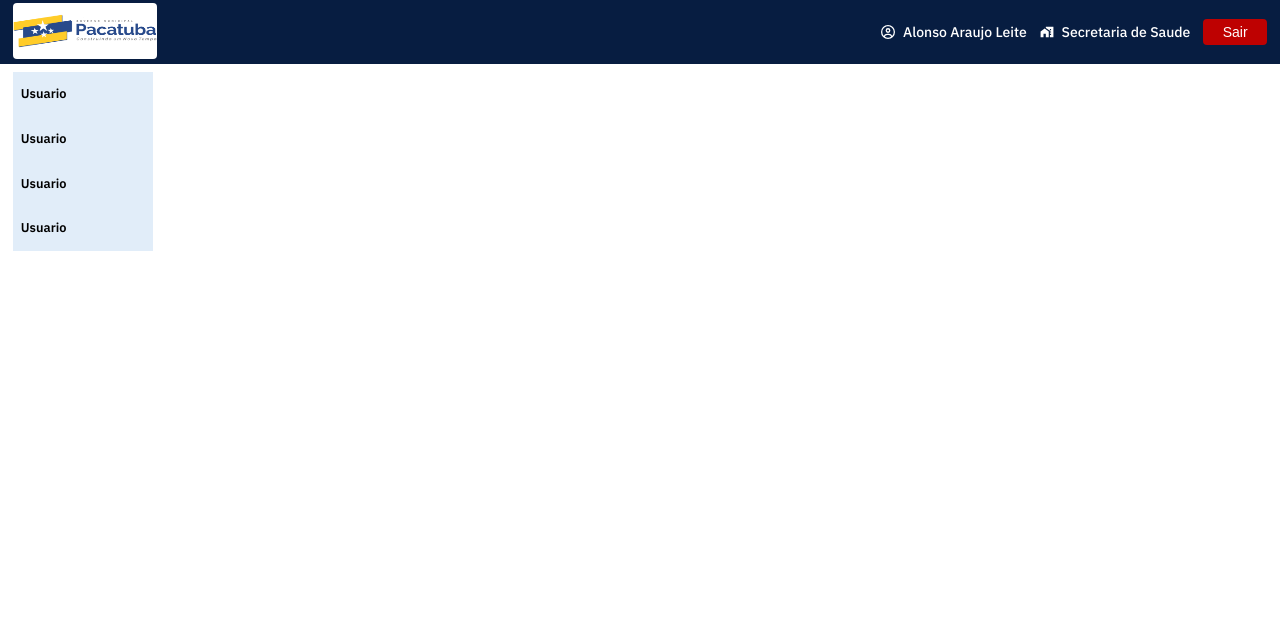
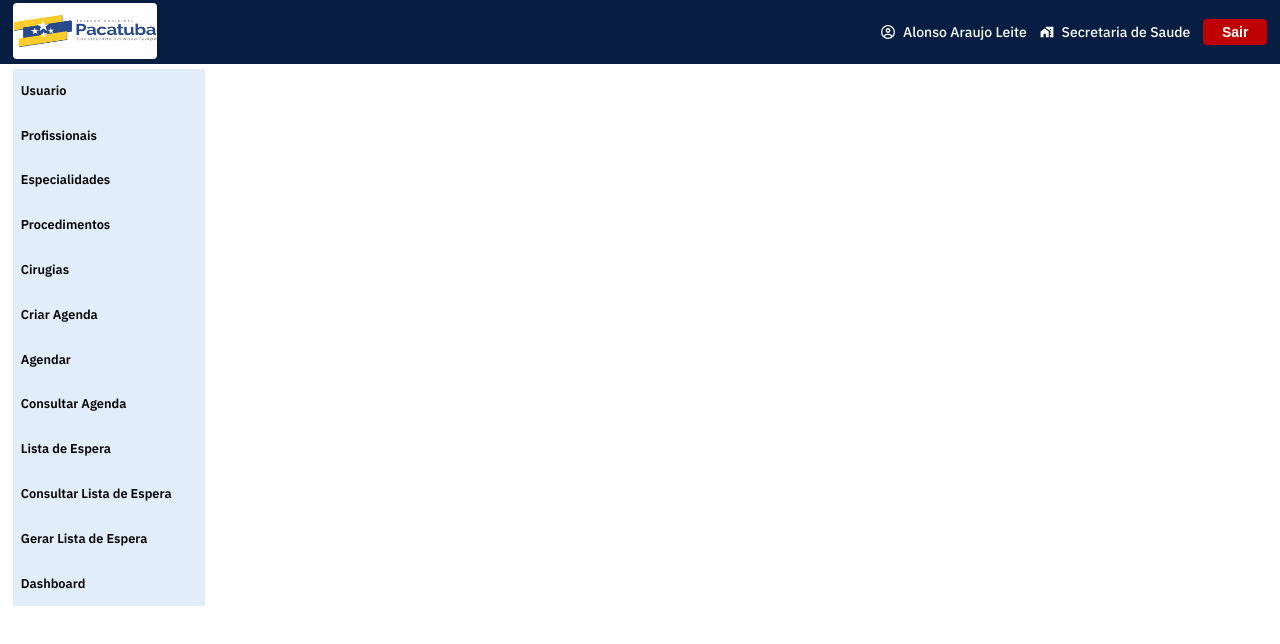
Before and after one commit to alonsoleite1/record-regulacao, a React (Vite) app: page / in a window 1280 px wide. Shown: the top 644 px of the page. Built offline with nearby package versions, Linux system fonts and the light colour scheme.

Commit message:
iniciando projeto

```diff
--- a/src/components/Header/style.module.scss
+++ b/src/components/Header/style.module.scss
@@ -34,7 +34,7 @@ font-weight: 500;
     width: 4rem;
     height: 1.6rem;
     font-size: .875rem;
-    font-weight: 500;
+    font-weight: 600;
     border: none;
     border-radius: .25rem;
     background-color: var( --color-button-exit);
--- a/src/components/NavLeft/index.jsx
+++ b/src/components/NavLeft/index.jsx
@@ -9,14 +9,39 @@ export const NavLeft = () => {
        <span>Usuario</span>
        </Link>
        <Link className={style.link}>
-       <span>Usuario</span>
+       <span>Profissionais</span>
        </Link>
        <Link className={style.link}>
-       <span>Usuario</span>
+       <span>Especialidades</span>
        </Link>
        <Link className={style.link}>
-       <span>Usuario</span>
+       <span>Procedimentos</span>
+       </Link>
+       <Link className={style.link}>
+       <span>Cirugias</span>
+       </Link>
+       <Link className={style.link}>
+       <span>Criar Agenda</span>
+       </Link>
+       <Link className={style.link}>
+       <span>Agendar</span>
+       </Link>
+       <Link className={style.link}>
+       <span>Consultar Agenda</span>
+       </Link>
+       <Link className={style.link}>
+       <span>Lista de Espera</span>
+       </Link>
+       <Link className={style.link}>
+       <span>Consultar Lista de Espera</span>
+       </Link>
+       <Link className={style.link}>
+       <span>Gerar Lista de Espera</span>
+       </Link>
+       <Link className={style.link}>
+       <span>Dashboard</span>
        </Link>
         </nav>
+
     )
 };
--- a/src/components/NavLeft/style.module.scss
+++ b/src/components/NavLeft/style.module.scss
@@ -1,6 +1,6 @@
 .container {
-    width: 8.75rem;
-    margin-top: .5rem;
+    width: 12rem;
+    margin-top: .3rem;
     background-color: var(--color-secudary);
     display: flex;
     flex-direction: column;
```
